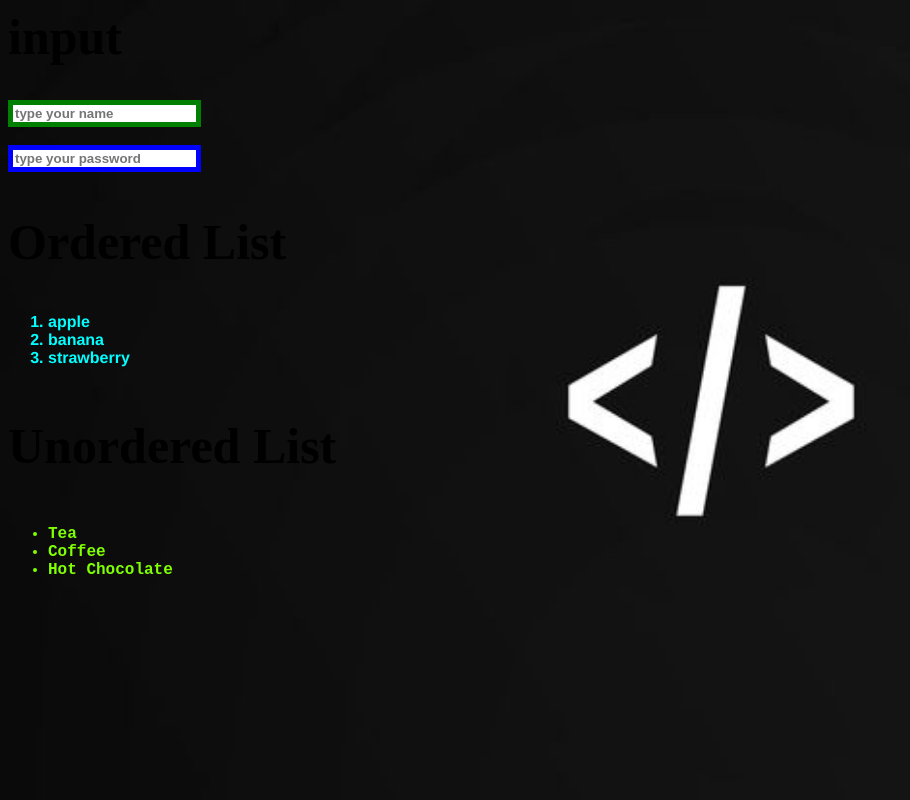
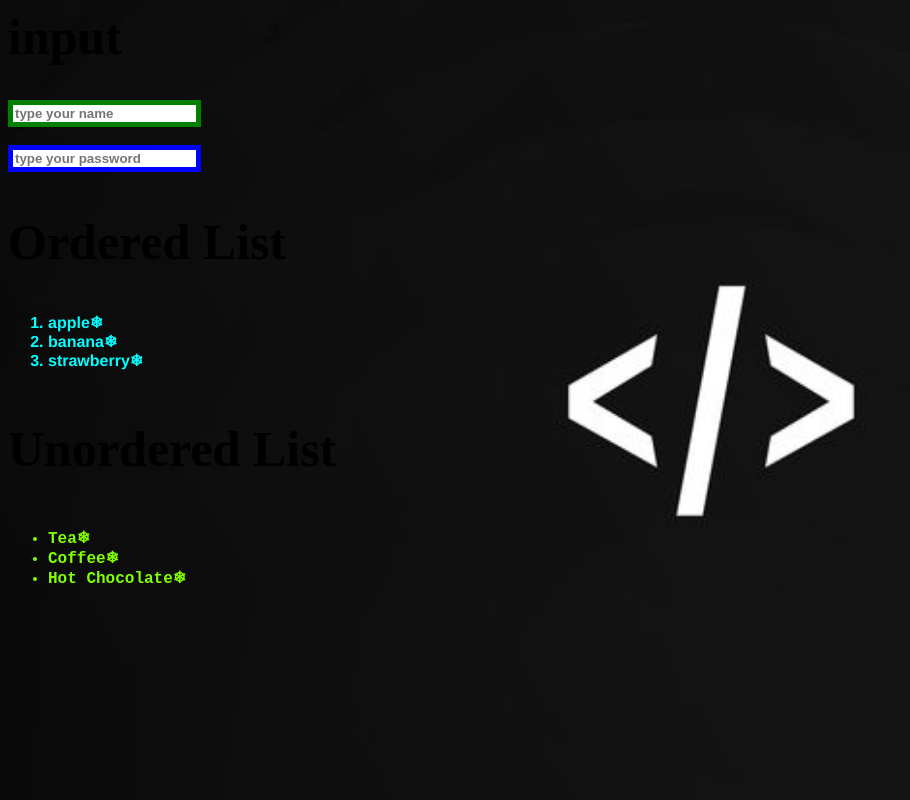
Before and after one commit to adib32334/lesson-4-ACP-CSS, a plain HTML site: page index.html in a window 1280 px wide. Shown: the whole page, without its empty margins (0-910 px from the left). Drawn offline with Linux system fonts and the light colour scheme.

Commit message:
Modified

```diff
--- a/index.html
+++ b/index.html
@@ -35,6 +35,9 @@
         #ol:hover {
             color: white;
         }
+        li::after {
+            content: "❄";
+        }
     </style>
     <body>
         <h1 id="h2" style="font-size: 50px;">input</h1>
```
